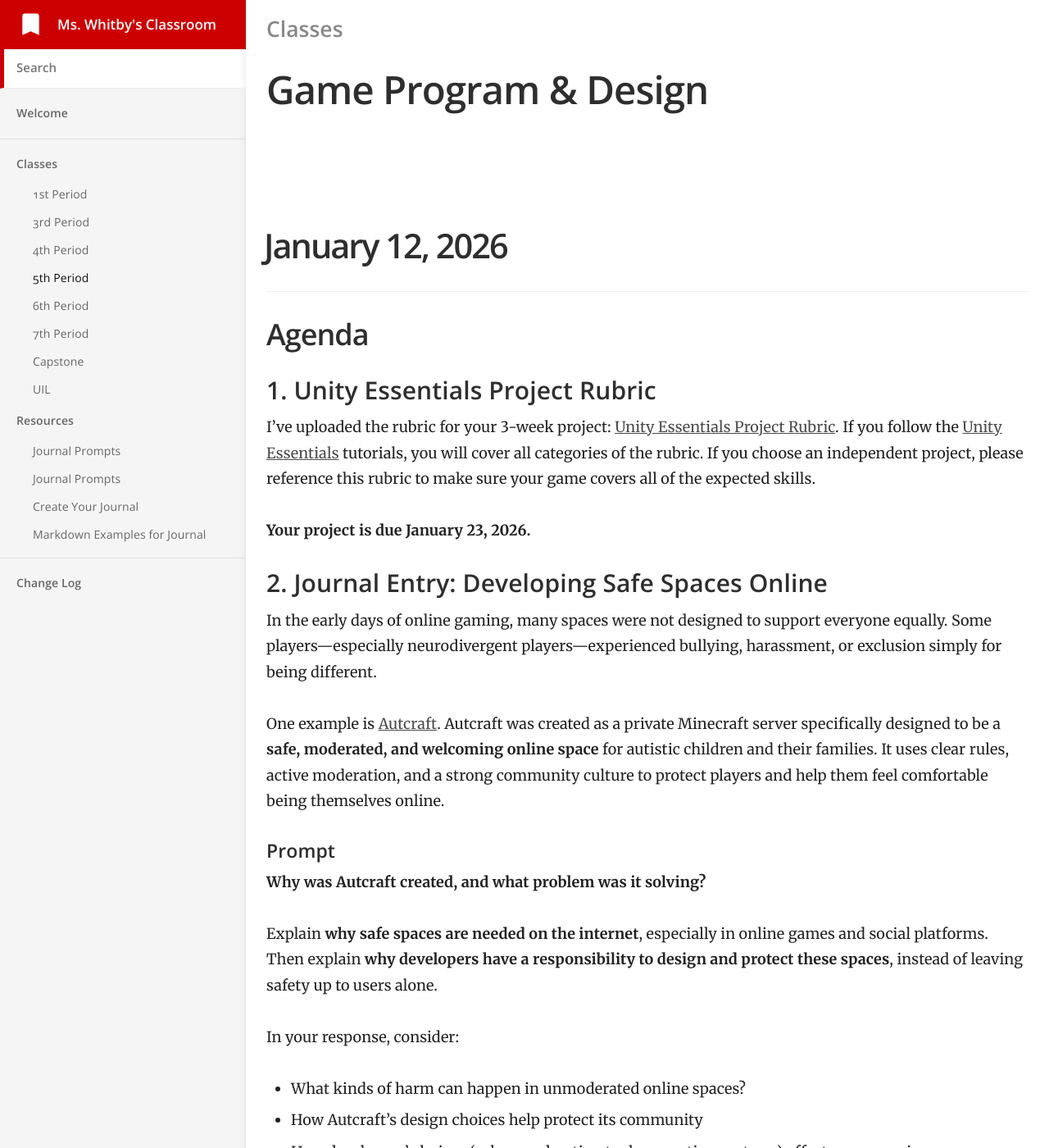
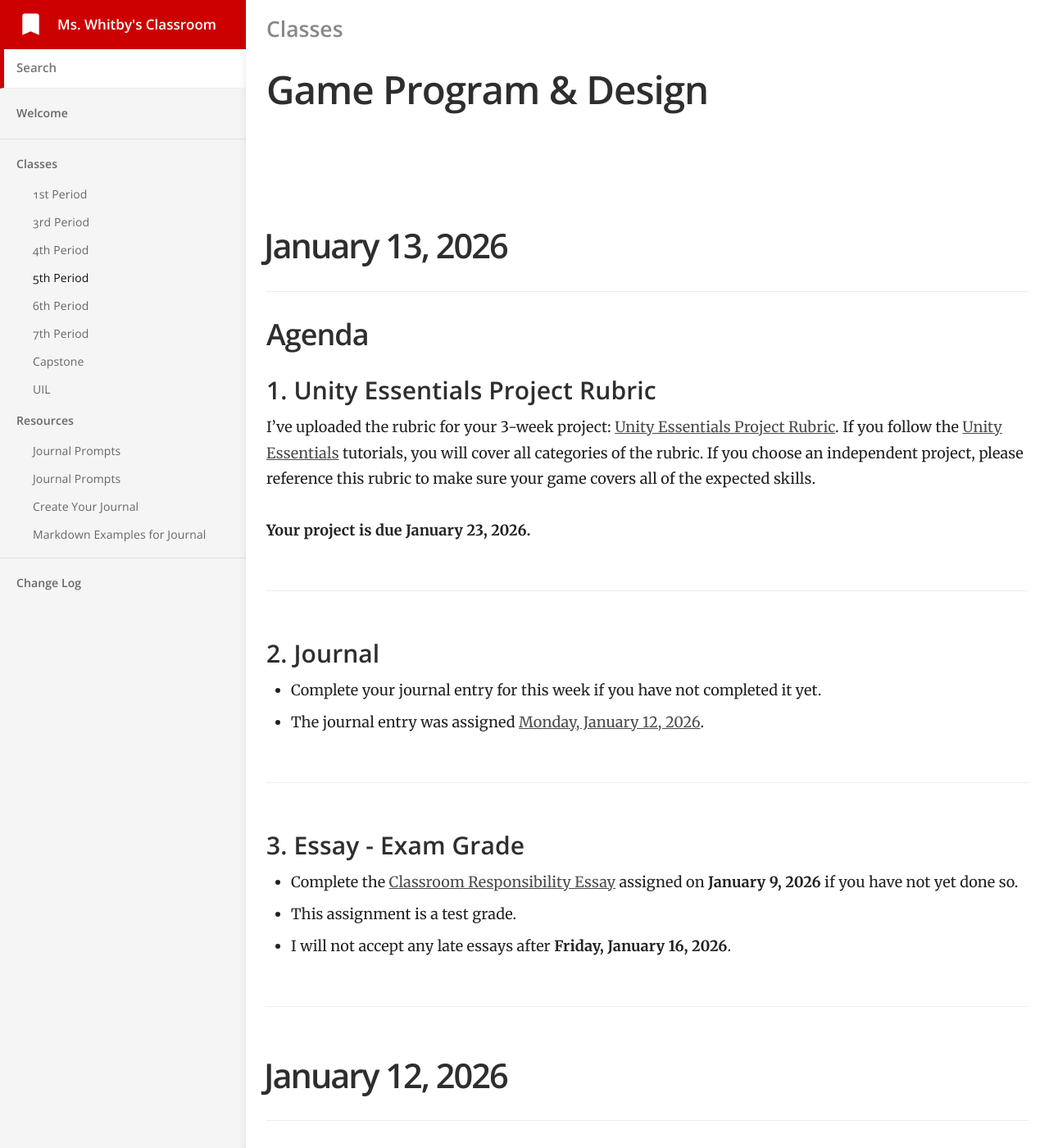
Before and after one commit to mswhitby/classroom, a Jekyll site: the page built from _docs/classes/5th.md, in a window 1280 px wide and 1400 px high. Shown: the whole window at 82% size. Built offline with Jekyll 4.4.1, drawn with Linux system fonts in a browser that asks for light colours; some of the changed text lies outside the part shown.

```diff
--- a/_docs/classes/5th.md
+++ b/_docs/classes/5th.md
@@ -4,6 +4,33 @@ subtitle: Game Program & Design
 category: Classes
 order: 4
 ---
+
+# January 13, 2026
+
+## Agenda
+
+### 1. Unity Essentials Project Rubric
+
+I've uploaded the rubric for your 3-week project: [Unity Essentials Project Rubric](https://github.com/mswhitby/classroom/blob/main/_docs/resources/unity1_rubric.md). If you follow the [Unity Essentials](https://learn.unity.com/pathway/unity-essentials) tutorials, you will cover all categories of the rubric. If you choose an independent project, please reference this rubric to make sure your game covers all of the expected skills.
+
+**Your project is due January 23, 2026.**
+
+----
+
+### 2. Journal
+
+- Complete your journal entry for this week if you have not completed it yet.
+- The journal entry was assigned [Monday, January 12, 2026](https://github.com/mswhitby/WHSTechNotes/blob/main/journal.md#january-12-2026).
+
+----
+
+### 3. Essay - Exam Grade
+
+- Complete the [Classroom Responsibility Essay](https://github.com/mswhitby/classroom/blob/main/_docs/classes/1st.md#january-9-2026) assigned on **January 9, 2026** if you have not yet done so.
+- This assignment is a test grade.
+- I will not accept any late essays after **Friday, January 16, 2026**.
+
+----
 
 # January 12, 2026
 
@@ -14,6 +41,8 @@ order: 4
 I've uploaded the rubric for your 3-week project: [Unity Essentials Project Rubric](https://github.com/mswhitby/classroom/blob/main/_docs/resources/unity1_rubric.md). If you follow the [Unity Essentials](https://learn.unity.com/pathway/unity-essentials) tutorials, you will cover all categories of the rubric. If you choose an independent project, please reference this rubric to make sure your game covers all of the expected skills.
 
 **Your project is due January 23, 2026.**
+
+----
 
 ### 2. Journal Entry: Developing Safe Spaces Online
 
--- a/_docs/classes/6th.md
+++ b/_docs/classes/6th.md
@@ -4,6 +4,33 @@ subtitle: Game Program & Design
 category: Classes
 order: 5
 ---
+
+# January 13, 2026
+
+## Agenda
+
+### 1. Unity Essentials Project Rubric
+
+I've uploaded the rubric for your 3-week project: [Unity Essentials Project Rubric](https://github.com/mswhitby/classroom/blob/main/_docs/resources/unity1_rubric.md). If you follow the [Unity Essentials](https://learn.unity.com/pathway/unity-essentials) tutorials, you will cover all categories of the rubric. If you choose an independent project, please reference this rubric to make sure your game covers all of the expected skills.
+
+**Your project is due January 23, 2026.**
+
+----
+
+### 2. Journal
+
+- Complete your journal entry for this week if you have not completed it yet.
+- The journal entry was assigned [Monday, January 12, 2026](https://github.com/mswhitby/WHSTechNotes/blob/main/journal.md#january-12-2026).
+
+----
+
+### 3. Essay - Exam Grade
+
+- Complete the [Classroom Responsibility Essay](https://github.com/mswhitby/classroom/blob/main/_docs/classes/1st.md#january-9-2026) assigned on **January 9, 2026** if you have not yet done so.
+- This assignment is a test grade.
+- I will not accept any late essays after **Friday, January 16, 2026**.
+
+----
 
 # January 12, 2026
 
@@ -14,6 +41,8 @@ order: 5
 I've uploaded the rubric for your 3-week project: [Unity Essentials Project Rubric](https://github.com/mswhitby/classroom/blob/main/_docs/resources/unity1_rubric.md). If you follow the [Unity Essentials](https://learn.unity.com/pathway/unity-essentials) tutorials, you will cover all categories of the rubric. If you choose an independent project, please reference this rubric to make sure your game covers all of the expected skills.
 
 **Your project is due January 23, 2026.**
+
+----
 
 ### 2. Journal Entry: Developing Safe Spaces Online
 
```
Also changed, not shown: other parts of _docs/classes/5th.md (+0 -20 lines), _docs/classes/1st.md (+6 -0 lines), _docs/classes/3rd.md (+6 -0 lines), _docs/classes/4th.md (+0 -20 lines), _docs/classes/7th.md (+7 -1 lines).
